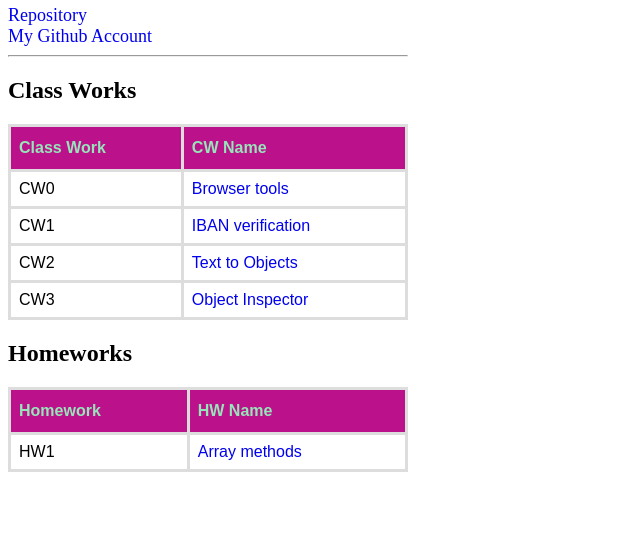
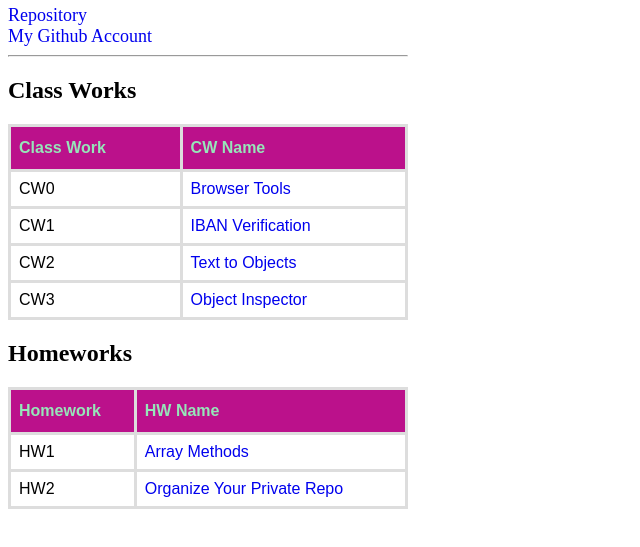
Before and after one commit to salihailhan/JavaScript-APIs, a plain HTML site: page index.html in a window 1280 px wide. Shown: the part 85-632 px from the top of the page, without its empty margins (0-640 px from the left). Drawn offline with Linux system fonts and the light colour scheme.

Commit message:
degisiklik

```diff
--- a/index.html
+++ b/index.html
@@ -35,11 +35,7 @@
     </style>
 
     <link rel="icon" sizes="135x156" href="logo.png"/>
-    <title>Saliha</title>
-
-    <script>
-        navigator.serviceWorker.register('sw.js')
-    </script>
+    <title>Advance Programming</title>
 
 </head>
 
@@ -62,7 +58,7 @@
         <tr>
             <td>CW0</td>
             <td>
-                <a href="https://salihailhan.github.io/JavaScript-APIs/CW0/">Browser tools
+                <a href="https://salihailhan.github.io/JavaScript-APIs/CW0/">Browser Tools
                 </a> <br>
 
             </td>
@@ -71,7 +67,7 @@
         <tr>
             <td>CW1</td>
             <td>
-                <a href="https://salihailhan.github.io/JavaScript-APIs/CW1/">IBAN verification</a>
+                <a href="https://salihailhan.github.io/JavaScript-APIs/CW1/">IBAN Verification</a>
             </td>
         </tr>
 
@@ -85,7 +81,7 @@
         <tr>
             <td>CW3</td>
             <td>
-                <a href="https://salihailhan.github.io/JavaScript-APIs/CW3/CW3.pdf">Object Inspector</a>
+                <a href="https://salihailhan.github.io/JavaScript-APIs/CW3/">Object Inspector</a>
             </td>
         </tr>
 
@@ -100,7 +96,13 @@
         <tr>
             <td>HW1</td>
             <td>
-                <a href="https://salihailhan.github.io/JavaScript-APIs/HW1/">Array methods</a>
+                <a href="https://salihailhan.github.io/JavaScript-APIs/HW1/">Array Methods</a>
+            </td>
+        </tr>
+        <tr>
+            <td>HW2</td>
+            <td>
+                <a href="https://salihailhan.github.io/JavaScript-APIs/"> Organize Your Private Repo</a>
             </td>
         </tr>
 
```
